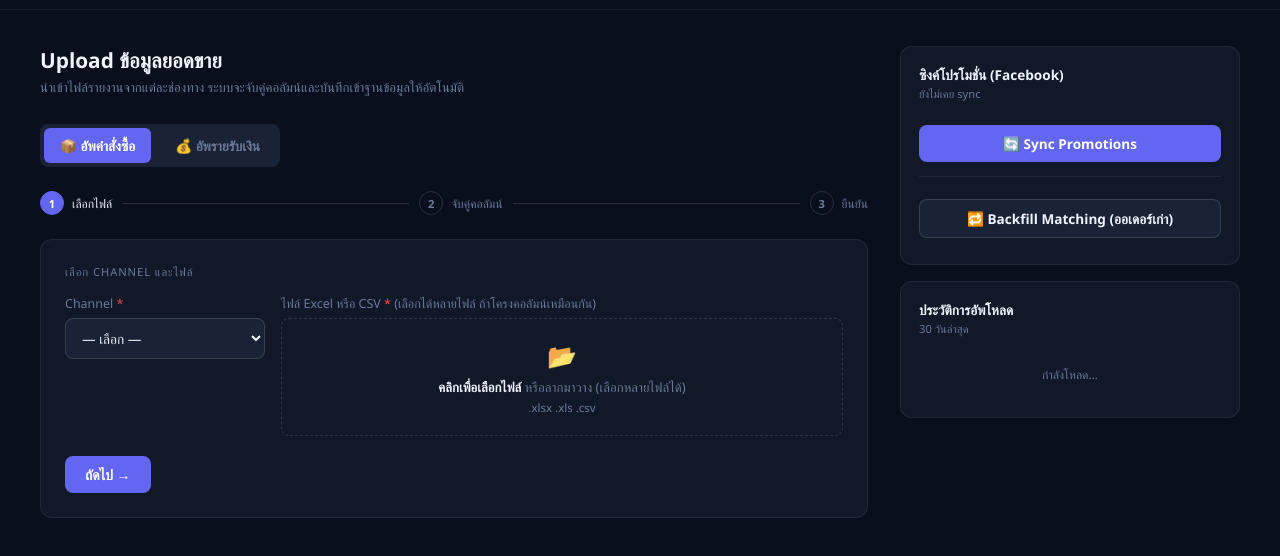
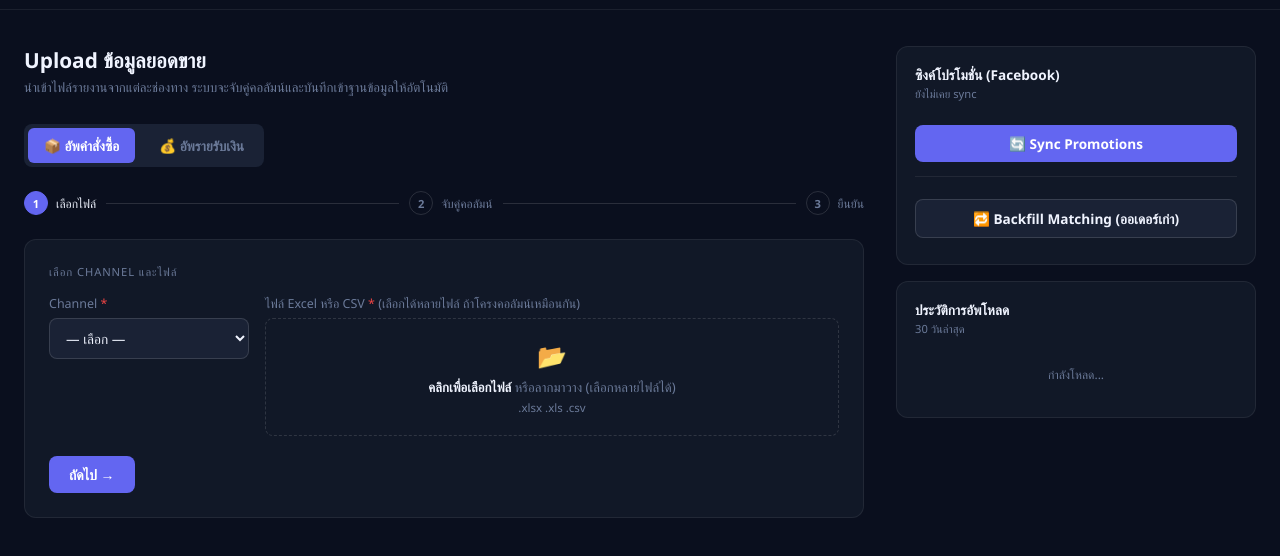
Before and after one commit to Gonmeg/Deesay-v2, a plain HTML site: page upload.html in a window 1280 px wide. Shown: the part 42-598 px from the top of the page. Drawn offline with Linux system fonts and the light colour scheme; a script that the page names is missing.

Commit message:
Update styles for upload.html layout
Adjusted layout padding and sidebar width in the upload page.

```diff
--- a/upload.html
+++ b/upload.html
@@ -20,10 +20,10 @@
     .nav-link { font-size: 0.8rem; color: var(--muted); text-decoration: none; }
     .nav-link:hover { color: var(--text); }
     .btn-ghost { font-size: 0.8rem; color: var(--muted); background: none; border: 1px solid var(--border2); padding: 4px 12px; border-radius: 6px; cursor: pointer; }
-    main { display: flex; justify-content: center; padding: 36px 40px; }
-    .shell { width: 100%; max-width: 1400px; display: flex; gap: 32px; align-items: flex-start; }
-    .shell-main { flex: 1; min-width: 0; max-width: 960px; }
-    .shell-sidebar { width: 340px; flex-shrink: 0; position: sticky; top: 68px; }
+    main { display: flex; justify-content: center; padding: 36px 24px; }
+    .shell { width: 100%; max-width: none; display: flex; gap: 32px; align-items: flex-start; }
+    .shell-main { flex: 1; min-width: 0; }
+    .shell-sidebar { width: 360px; flex-shrink: 0; position: sticky; top: 68px; }
     .history-card { background: var(--surface); border: 1px solid var(--border); border-radius: var(--radius); padding: 18px; max-height: calc(100vh - 90px); overflow-y: auto; }
     .history-title { font-size: 0.85rem; font-weight: 600; margin-bottom: 2px; }
     .history-sub { font-size: 0.7rem; color: var(--muted); margin-bottom: 14px; }
```
